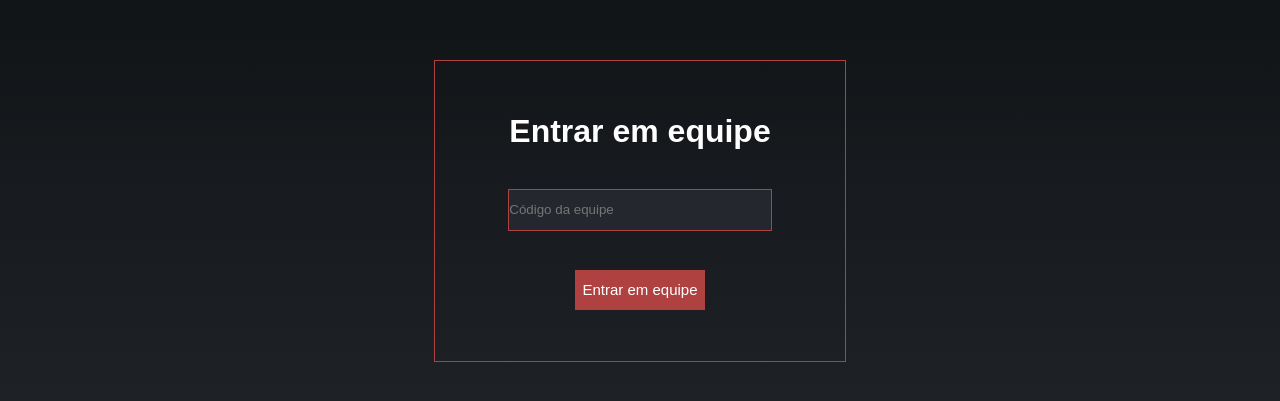
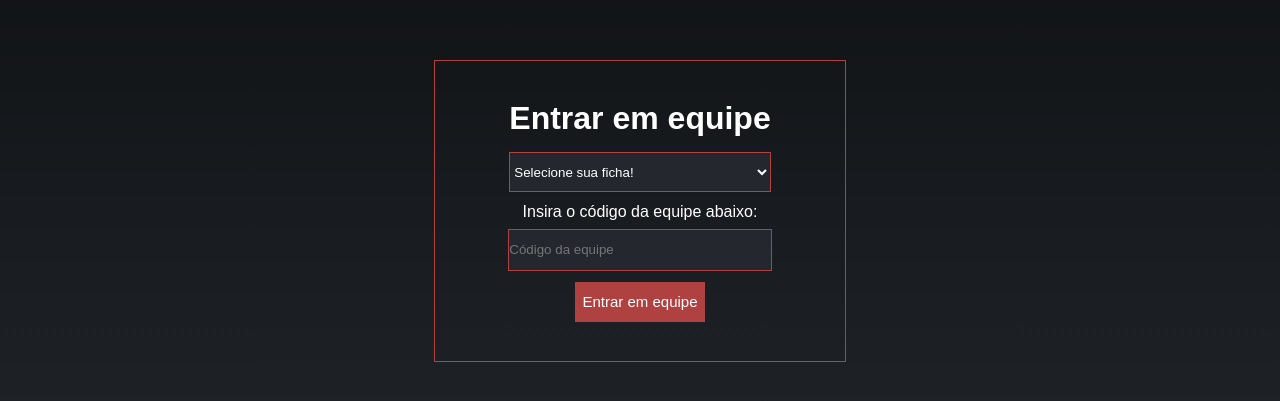
Before and after one commit to caio-mitz/OrchidVue, a Vue app: page /entrarequipe in a window 1280 px wide. Shown: the part 189-590 px from the top of the page. Built offline with nearby package versions, Linux system fonts and the light colour scheme.

Commit message:
primeiras mudanças na página entrar equipe

```diff
--- a/src/views/EntrarEquipe.vue
+++ b/src/views/EntrarEquipe.vue
@@ -6,8 +6,20 @@
             <div class="top-box top-box-a-entrarequipe">
                 <h1>Entrar em equipe</h1>
             </div>
+            <div class="top-box top-box-c-entrarequipe">
+                <select class="select-fichas">
+                    <option value="0">Selecione sua ficha!</option>
+                    <option value="0">Aniela Ukryty</option>
+                    <option value="0">Bruna Sampaio</option>
+                    <option value="0">Jaime Orthuga</option>
+                    <option value="0">Leandro Weiss</option>
+                    <option value="0">Mauro Nunes</option>
+                    <option value="0">Maya Shizuri</option>
+                </select>
+            </div>
 
             <div class="top-box top-box-b-entrarequipe">
+                <p class="desc-entrarequipe">Insira o código da equipe abaixo:</p>
                 <input type="text" class="input-entrarequipe" placeholder="Código da equipe" name="entrarequipe">
             </div>
 
@@ -32,6 +44,20 @@ export default {
     --light: #ffffff;
     --red: #B04141;
     --shadow: 0 1px 5px rgba(0, 0, 0, 0.8);
+}
+
+.desc-entrarequipe {
+    display: flex;
+    justify-content: flex-start;
+    color: white;
+}
+
+.select-fichas {
+    border: solid 1px var(--red);
+    background-color: var(--primary);
+    height: 40px;
+    width: 100%;
+    color: white;
 }
 
 .entrarequipe {
@@ -86,6 +112,7 @@ export default {
     background-color: var(--primary);
     height: 40px;
     width: 100%;
+    color: white;
 }
 
 .showcase-entrarequipe-1 {
@@ -106,5 +133,6 @@ export default {
     border: 2px;
     width: 130px;
     height: 40px;
+    cursor: pointer;
 }
 </style>
```
Also changed, not shown: 13 other files (tests, documents, lock files or other folders).
